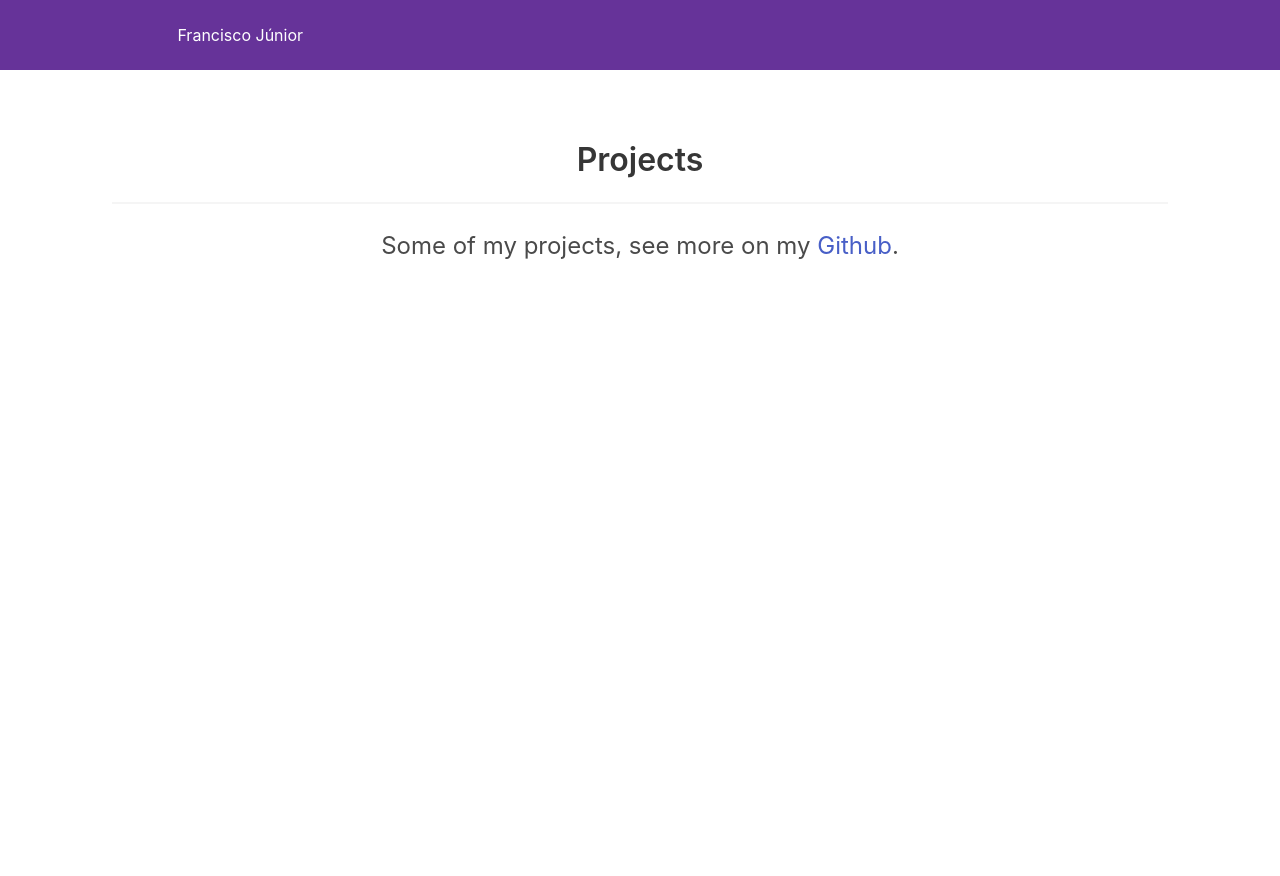
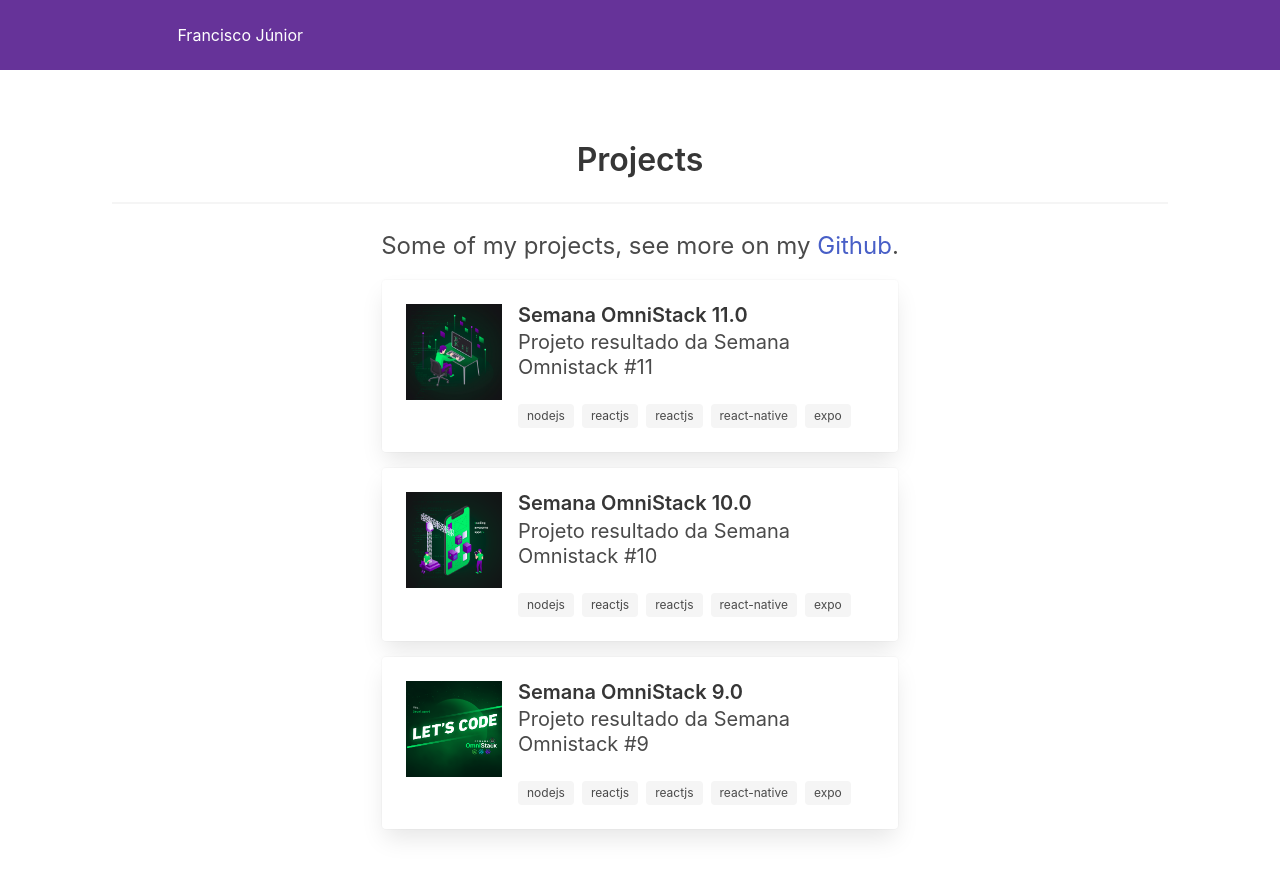
Before and after one commit to franciscojunior10/personal-website-gatsby, a Gatsby site: page /projects in a window 1280 px wide. Before the commit the page ends 800 px from the top, so only its background shows below. Built offline with nearby package versions, Linux system fonts and the light colour scheme; Gatsby itself is replaced by a stand-in of ours.

Commit message:
feat: added first projects and refct estruct of components

```diff
--- /dev/null
+++ b/src/components/Card/index.js
@@ -0,0 +1,49 @@
+import React from 'react';
+import PropTypes from 'prop-types';
+
+import './styles.scss';
+
+const Card = ({
+  title,
+  subtitle,
+  link,
+  tags,
+  image,
+}) => (
+  <a href={link}>
+    <div className="card">
+      <div className="card-content">
+        <div className="media">
+          <div className="media-left">
+            {image}
+          </div>
+          <div className="media-content">
+            <h4 className="title is-size-5-desktop is-size-6-touch">{title}</h4>
+            <p className="subtitle is-size-5-desktop is-size-6-touch">{subtitle}</p>
+            <div className="tags">
+              {tags.map((tag) => (
+                <span className="tag" key={tag}>{tag}</span>
+              ))}
+            </div>
+          </div>
+        </div>
+      </div>
+    </div>
+  </a>
+);
+
+Card.propTypes = {
+  title: PropTypes.string.isRequired,
+  subtitle: PropTypes.string.isRequired,
+  link: PropTypes.string,
+  tags: PropTypes.arrayOf(PropTypes.string),
+  image: PropTypes.node,
+};
+
+Card.defaultProps = {
+  link: null,
+  tags: [],
+  image: null,
+};
+
+export default Card;
--- /dev/null
+++ b/src/components/Card/styles.scss
@@ -0,0 +1,3 @@
+.card {
+    margin: 16px 0;
+}
--- a/src/components/layout.js
+++ b/src/components/Layout/index.js
@@ -9,8 +9,8 @@ import React from 'react';
 import PropTypes from 'prop-types';
 import { useStaticQuery, graphql } from 'gatsby';
 
-import Header from './header';
-import '../styles/index.scss';
+import Header from '../Header';
+import '../../styles/index.scss';
 
 const Layout = ({ children }) => {
   const data = useStaticQuery(graphql`
--- a/src/pages/404.js
+++ b/src/pages/404.js
@@ -1,6 +1,6 @@
 import React from 'react';
 
-import Layout from '../components/layout';
+import Layout from '../components/Layout';
 import SEO from '../components/SEO';
 
 const NotFoundPage = () => (
--- a/src/pages/index.js
+++ b/src/pages/index.js
@@ -16,7 +16,7 @@ import {
   faLinkedin,
 } from '@fortawesome/free-brands-svg-icons';
 
-import Layout from '../components/layout';
+import Layout from '../components/Layout';
 import SEO from '../components/SEO';
 
 const IndexPage = () => (
--- a/src/pages/projects.js
+++ b/src/pages/projects.js
@@ -1,10 +1,41 @@
 import React from 'react';
+import PropTypes from 'prop-types';
 
-import Layout from '../components/layout';
+import { graphql } from 'gatsby';
 
+import Img from 'gatsby-image';
+
+import Layout from '../components/Layout';
 import SEO from '../components/SEO';
+import Card from '../components/Card';
 
-const Projects = () => (
+export const queryImage = graphql`
+query {
+  project1: file(relativePath: { eq: "sem11.png" }) {
+    childImageSharp {
+      fixed(width: 96, height: 96) {
+        ...GatsbyImageSharpFixed
+      }
+    }
+  }
+  project2: file(relativePath: { eq: "sem10.png" }) {
+    childImageSharp {
+      fixed(width: 96, height: 96) {
+        ...GatsbyImageSharpFixed
+      }
+    }
+  }
+  project3: file(relativePath: { eq: "sem9.png" }) {
+    childImageSharp {
+      fixed(width: 96, height: 96) {
+        ...GatsbyImageSharpFixed
+      }
+    }
+  }
+}
+`;
+
+const Projects = ({ data }) => (
   <Layout>
     <SEO
       title="Projects"
@@ -20,8 +51,42 @@ const Projects = () => (
         <a href="https://github.com/franciscojunior10">Github</a>
         .
       </p>
+
+      <div className="columns">
+        <div className="column is-half is-offset-one-quarter">
+          <Card
+            title="Semana OmniStack 11.0"
+            subtitle="Projeto resultado da Semana Omnistack #11"
+            link="https://github.com/franciscojunior10/semana-omnistack-11.0"
+            tags={['nodejs', 'reactjs', 'reactjs', 'react-native', 'expo']}
+            image={<Img fixed={data.project1.childImageSharp.fixed} alt="Semana OmniStack 11.0" />}
+          />
+
+          <Card
+            title="Semana OmniStack 10.0"
+            subtitle="Projeto resultado da Semana Omnistack #10"
+            link="https://github.com/franciscojunior10/semana-omnistack-10.0"
+            tags={['nodejs', 'reactjs', 'reactjs', 'react-native', 'expo']}
+            image={<Img fixed={data.project2.childImageSharp.fixed} alt="Semana OmniStack 10.0" />}
+          />
+
+          <Card
+            title="Semana OmniStack 9.0"
+            subtitle="Projeto resultado da Semana Omnistack #9"
+            link="https://github.com/franciscojunior10/semana-omnistack-9.0"
+            tags={['nodejs', 'reactjs', 'reactjs', 'react-native', 'expo']}
+            image={<Img fixed={data.project3.childImageSharp.fixed} alt="Semana OmniStack 9.0" />}
+          />
+
+        </div>
+      </div>
+
     </section>
   </Layout>
 );
 
+Projects.propTypes = {
+  data: PropTypes.object.isRequired,
+};
+
 export default Projects;
```
Also changed, not shown: src/components/image.js (deleted, +0 -32 lines), src/assets/images/sem10.png (added), src/assets/images/sem11.png (added), src/assets/images/sem9.png (added), src/components/Header/index.js (renamed from src/components/header.js).
